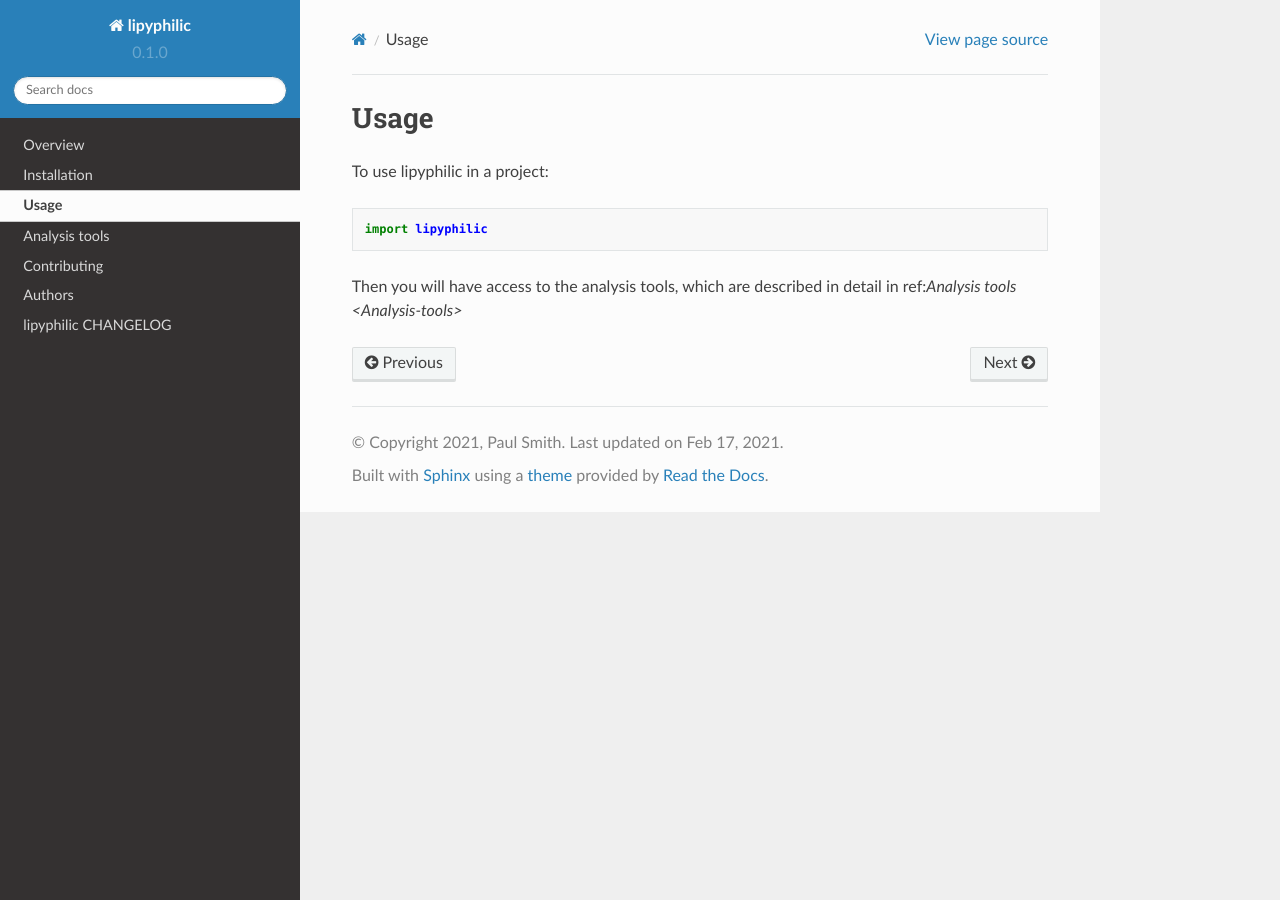
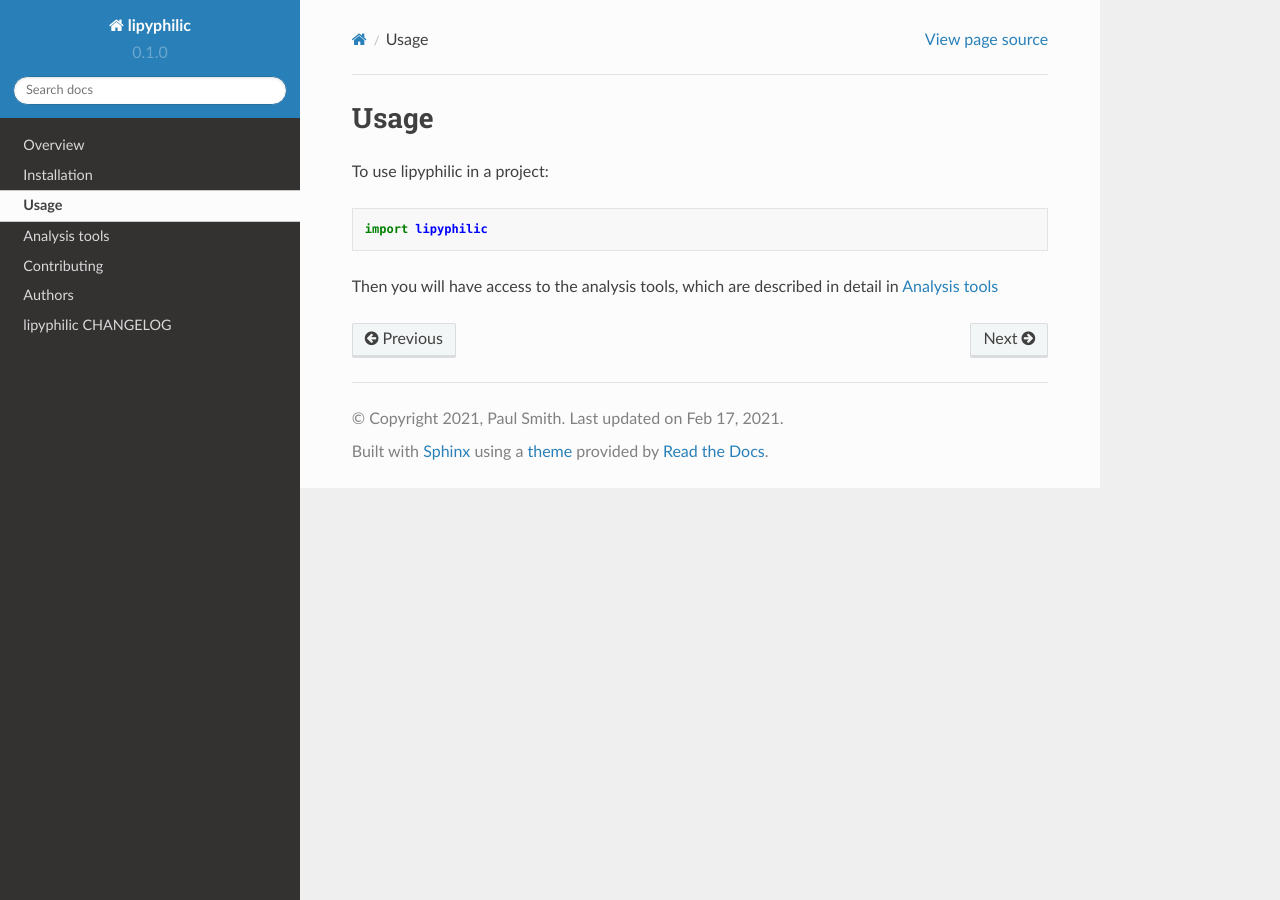
Before and after one commit to p-j-smith/lipyphilic, a Sphinx documentation site: the page built from docs/usage.rst, in a window 1280 px wide. Built offline with Sphinx 7.4.7 and the Read the Docs theme 2.0.0, drawn with Linux system fonts in a browser that asks for light colours; pages that are not in the unit, such as notebooks, are missing from menus.

Commit message:
Fix link to analysis tools in docs

```diff
--- a/docs/usage.rst
+++ b/docs/usage.rst
@@ -5,4 +5,4 @@ To use lipyphilic in a project::
 
 	import lipyphilic
 
-Then you will have access to the analysis tools, which are described in detail in ref:`Analysis tools <Analysis-tools>`
+Then you will have access to the analysis tools, which are described in detail in :ref:`Analysis tools <Analysis-tools>`
```
